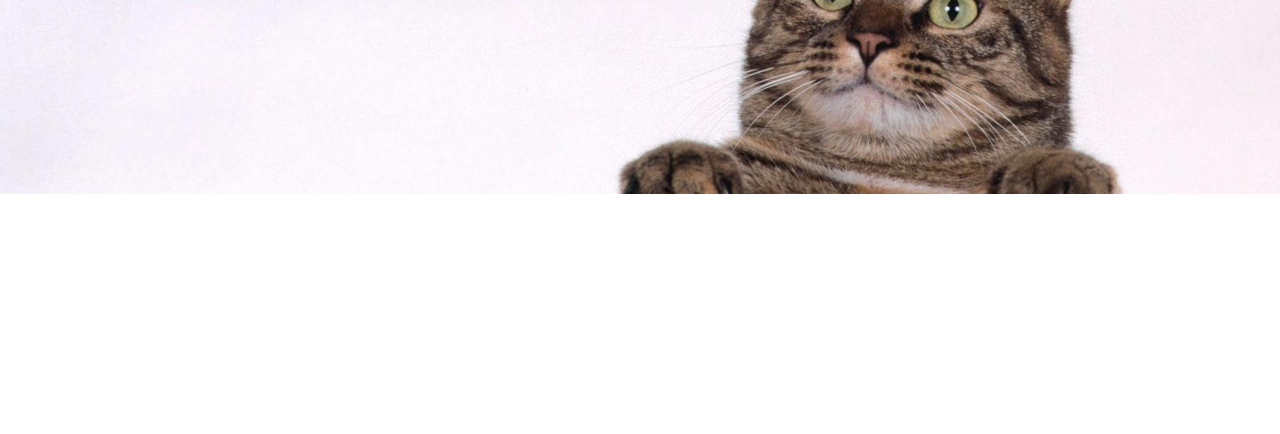
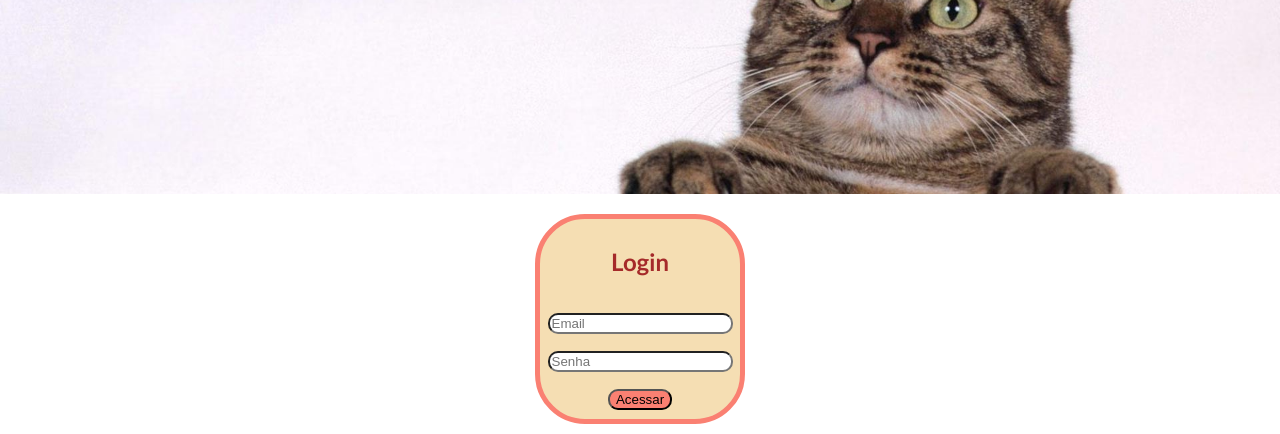
Before and after one commit to kayasugimoto/aula-102, a plain HTML site: page index.html in a window 1280 px wide. Shown: the part 366-800 px from the top of the page. Drawn offline with Linux system fonts and the light colour scheme.

Commit message:
criar caixa de login

```diff
--- a/index.html
+++ b/index.html
@@ -18,5 +18,14 @@
     <header>
         <h1>Bem <span>vindo</span> gato</h1>
     </header>
+
+    <section>
+        <div>
+            <h1>Login</h1>
+            <input placeholder="Email" type="email" name="" id="">
+            <input placeholder="Senha" type="password" name="" id="">
+            <button>Acessar</button>
+        </div>
+    </section>
 </body>
 </html>
--- a/style.css
+++ b/style.css
@@ -57,3 +57,42 @@ header h1:hover{
     font-size: 70px;
     color: salmon;
 }
+
+section{
+    width: 100%;
+    height: 200px;
+    display: flex;
+    justify-content: center;
+}
+
+section div h1{
+    font-family: 'Trebuchet MS', 'Lucida Sans Unicode', 'Lucida Grande', 'Lucida Sans', Arial, sans-serif;
+    color: brown;
+}
+
+section div{
+    background-color: wheat;
+    border: 5px solid salmon;
+    margin-top: 20px;
+    width: 200px;
+    height: 100%;
+    display: flex;
+    flex-direction: column;
+    align-items: center;
+    justify-content: space-around;
+    border-radius: 50px;
+}
+
+section div input:focus{
+    background-color: rgb(255, 189, 189);
+}
+
+section div input{
+    border-radius: 10px;
+}
+
+section div button{
+    border-radius: 10px;
+    background-color: salmon;
+    cursor: pointer;
+}
```
